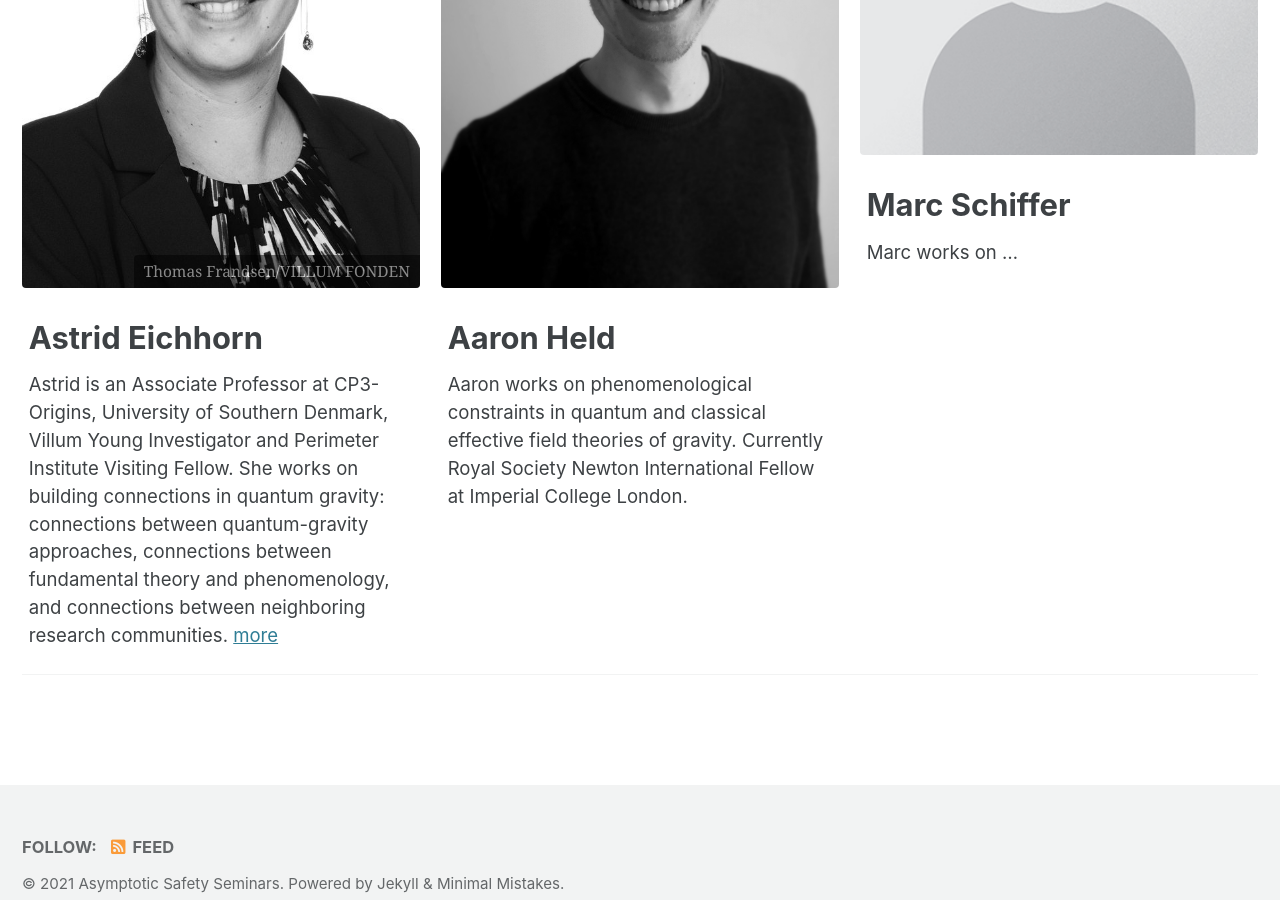
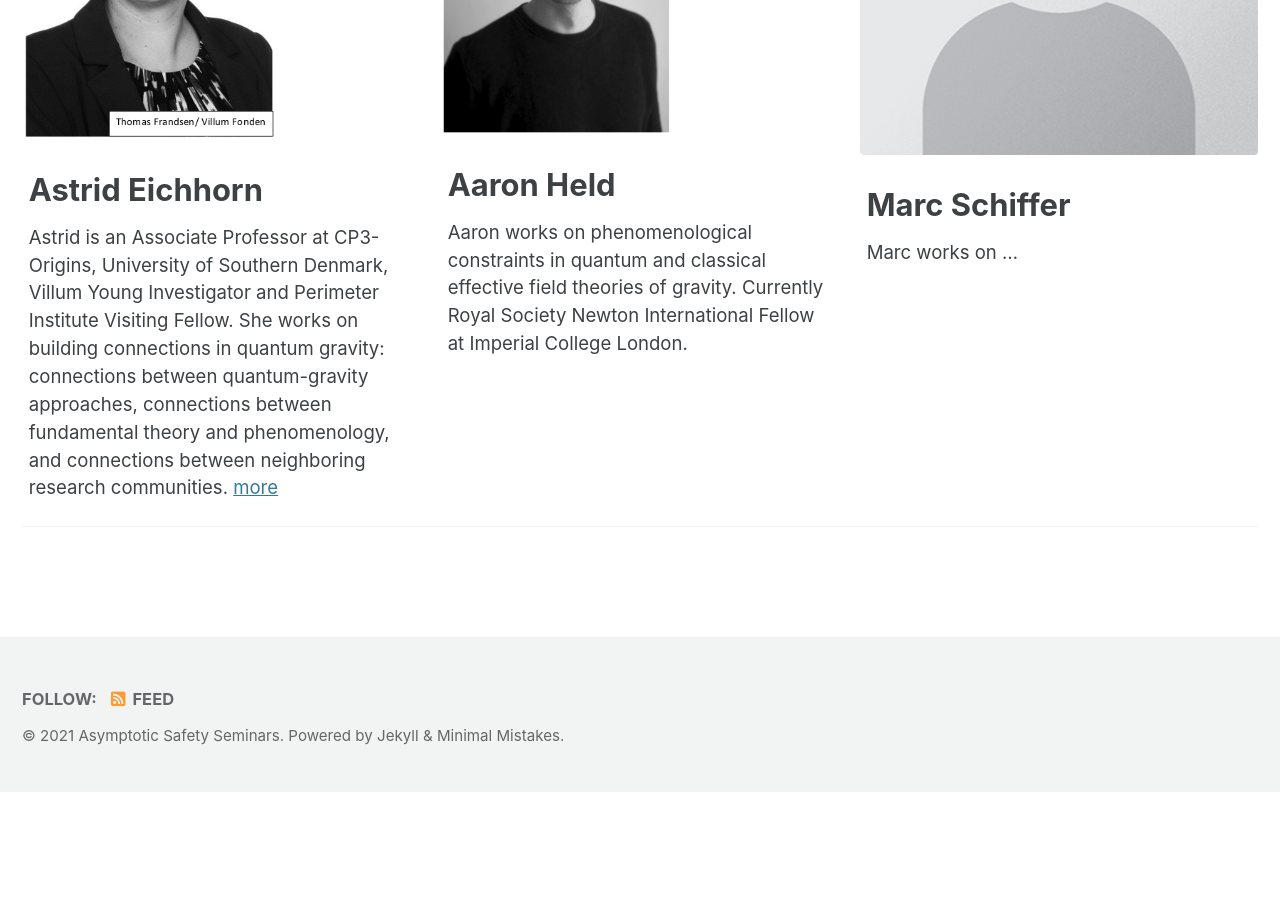
Before and after one commit to aaron-hd/as-website, a Jekyll site: the page built from index.md, in a window 1280 px wide and 900 px high, scrolled down 1149 px. Built offline with Jekyll 4.4.1, drawn with Linux system fonts in a browser that asks for light colours; cached includes are drawn as plain includes; after the commit the page ends 1941 px from its top, so only the background shows below that.

Commit message:
smaller oranizer images

```diff
--- a/index.md
+++ b/index.md
@@ -16,12 +16,12 @@ intro:
 If you are interested in attending the seminars, please contact one of the three organizers (link to organizers) to join the corresponding mailing list.'
 
 feature_row:
-  - image_path: assets/images/eichhorn.jpg
-    image_caption: "Thomas Frandsen/VILLUM FONDEN"
+  - image_path: assets/images/eichhorn.png
+#    image_caption: "Thomas Frandsen/VILLUM FONDEN"
     alt: "placeholder image 1"
     title: "Astrid Eichhorn"
     excerpt: "Astrid is an Associate Professor at CP3-Origins, University of Southern Denmark, Villum Young Investigator and Perimeter Institute Visiting Fellow. She works on building connections in quantum gravity: connections between quantum-gravity approaches, connections between fundamental theory and phenomenology, and connections between neighboring research communities. [more](https://www.cp3-origins.dk/people/eichhorn-astrid/)"
-  - image_path: /assets/images/aaron.jpg
+  - image_path: /assets/images/aaron.png
     alt: "placeholder image 2"
     title: "Aaron Held"
     excerpt: "Aaron works on phenomenological constraints in quantum and classical effective field theories of gravity. Currently Royal Society Newton International Fellow at Imperial College London."
```
Also changed, not shown: assets/images/aaron.png (added), assets/images/eichhorn.png (added), 4 other files.
